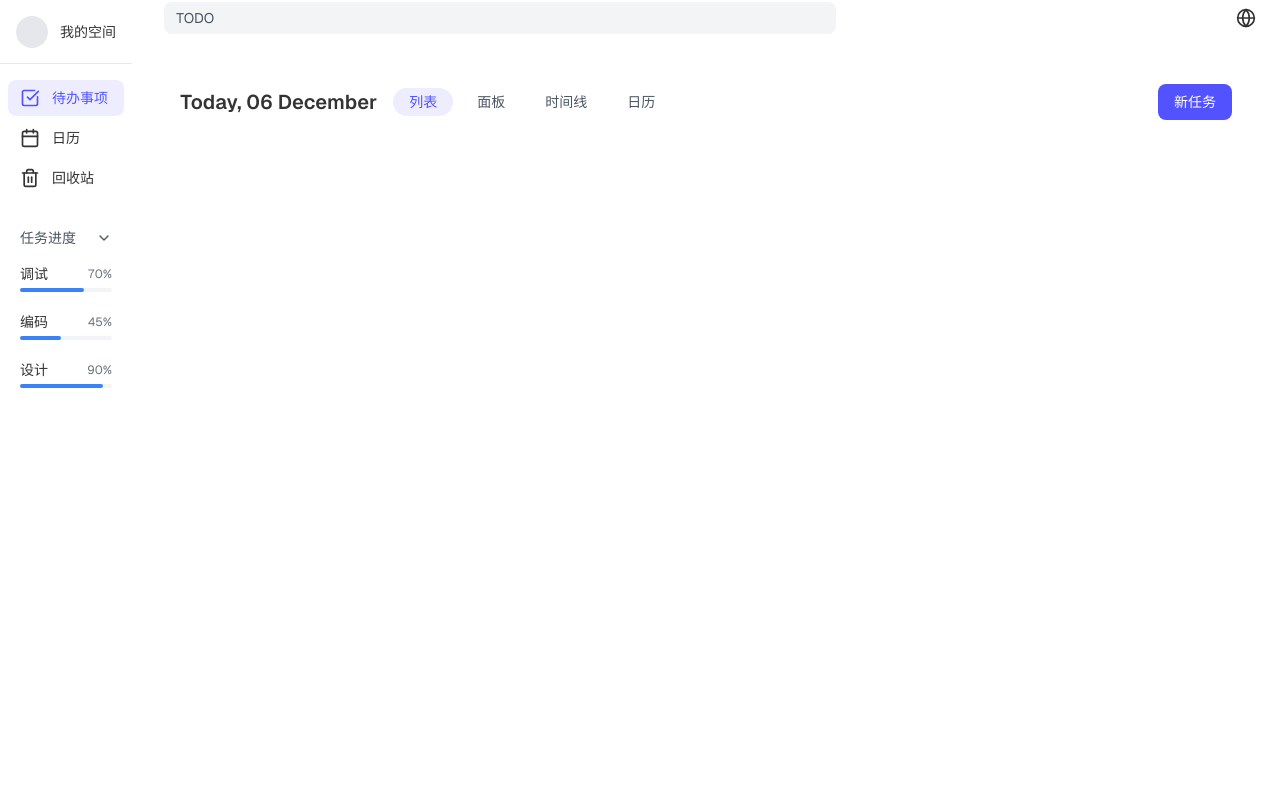
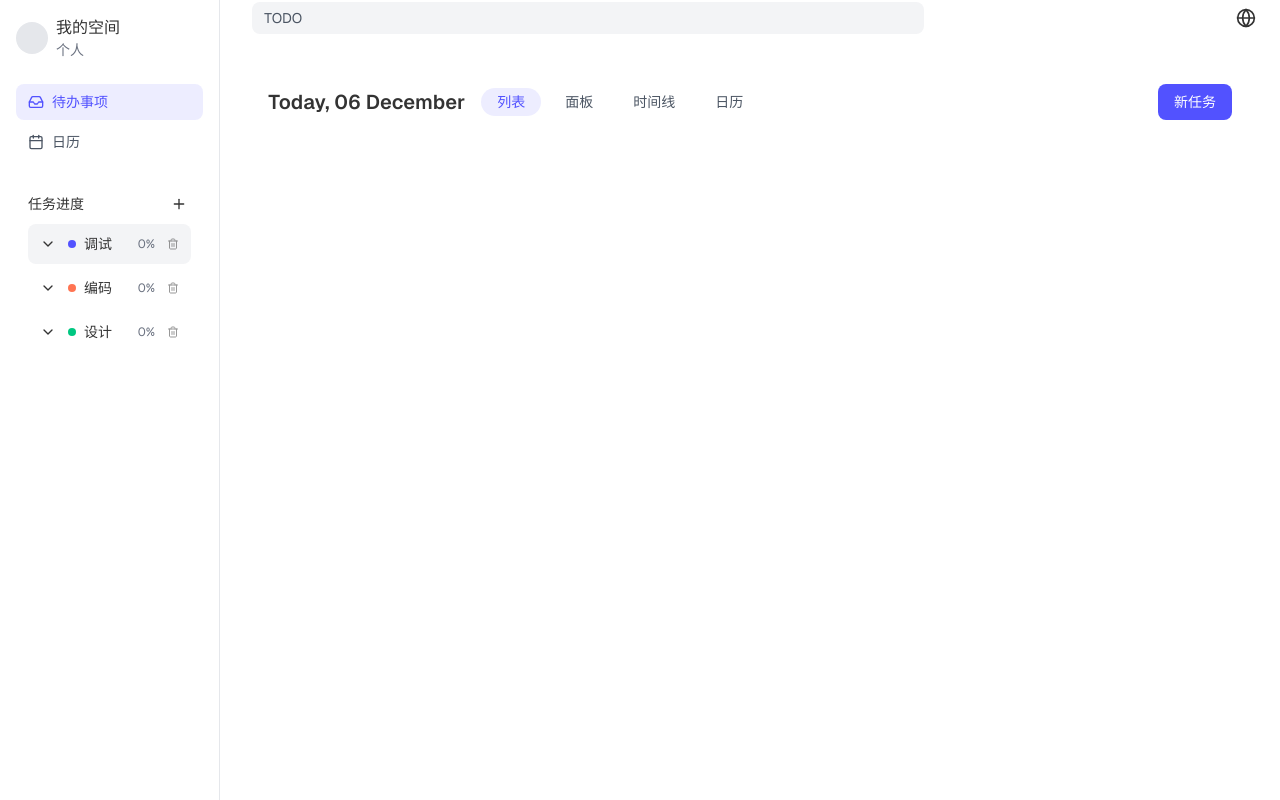
Before and after one commit to LianTianNo1/todo, a Next.js app: page / in a window 1280 px wide. Built offline with nearby package versions, Linux system fonts and the light colour scheme.

Commit message:
#feat: todolist 分组

```diff
--- a/components/layout/sidebar.tsx
+++ b/components/layout/sidebar.tsx
@@ -1,82 +1,169 @@
 "use client";
 
-import React from 'react';
-import {
-  LayoutDashboard,
-  CheckSquare,
-  Inbox,
-  Calendar,
-  Trash2,
-  ChevronDown
-} from 'lucide-react';
+import React, { useState } from 'react';
+import { useTodo } from '@/contexts/TodoContext';
+import { ChevronDown, ChevronRight, Plus, Trash2, Calendar, Inbox, X } from 'lucide-react';
+import * as Dialog from '@radix-ui/react-dialog';
 
 const Sidebar = () => {
+  const { groups, selectedGroupId, selectGroup, toggleGroupExpanded, addGroup, deleteGroup, getGroupProgress } = useTodo();
+  const [showNewGroup, setShowNewGroup] = useState(false);
+  const [newGroupName, setNewGroupName] = useState('');
+  const [newGroupColor, setNewGroupColor] = useState('bg-[#5252FF]');
+
+  const colors = [
+    'bg-[#5252FF]',
+    'bg-[#FF7452]',
+    'bg-[#00C781]',
+    'bg-[#FFCA58]',
+    'bg-[#FF4F56]',
+    'bg-[#7B61FF]',
+    'bg-[#00739D]',
+    'bg-[#00873D]',
+  ];
+
+  const handleAddGroup = () => {
+    if (newGroupName.trim()) {
+      addGroup(newGroupName, newGroupColor);
+      setNewGroupName('');
+      setShowNewGroup(false);
+    }
+  };
+
   return (
-    <div className="h-full flex flex-col">
-      {/* 用户信息区 */}
-      <div className="h-16 px-4 flex items-center border-b">
+    <div className="w-[220px] h-full border-r bg-white p-4">
+      <div className="flex items-center gap-2 mb-6">
         <div className="w-8 h-8 rounded-full bg-gray-200" />
-        <div className="ml-3">
-          <h3 className="text-sm font-medium">我的空间</h3>
+        <div>
+          <div className="font-medium">我的空间</div>
+          <div className="text-sm text-gray-500">个人</div>
         </div>
       </div>
 
-      {/* 主导航 */}
-      <nav className="flex-1 px-2 py-4">
-        <div className="space-y-1">
-          <a href="#" className="flex items-center px-3 py-2 text-sm rounded-lg bg-[rgba(82,82,255,0.1)] text-[#5252FF]">
-            <CheckSquare className="w-5 h-5 mr-3" />
-            待办事项
-          </a>
-          <a href="#" className="flex items-center px-3 py-2 text-sm rounded-lg hover:bg-gray-100">
-            <Calendar className="w-5 h-5 mr-3" />
-            日历
-          </a>
-          <a href="#" className="flex items-center px-3 py-2 text-sm rounded-lg hover:bg-gray-100">
-            <Trash2 className="w-5 h-5 mr-3" />
-            回收站
-          </a>
+      <div className="space-y-1 mb-6">
+        <button className="w-full flex items-center gap-2 px-3 py-2 text-sm text-[#5252FF] bg-[rgba(82,82,255,0.1)] rounded-lg">
+          <Inbox className="w-4 h-4" />
+          待办事项
+        </button>
+        <button className="w-full flex items-center gap-2 px-3 py-2 text-sm text-gray-600 hover:bg-gray-100 rounded-lg">
+          <Calendar className="w-4 h-4" />
+          日历
+        </button>
+      </div>
+
+      <div className="mb-2">
+        <div className="flex items-center justify-between px-3 py-2">
+          <span className="text-sm font-medium">任务进度</span>
+          <button
+            onClick={() => setShowNewGroup(true)}
+            className="p-1 hover:bg-gray-100 rounded"
+          >
+            <Plus className="w-4 h-4" />
+          </button>
         </div>
 
-        {/* 任务进度区 */}
-        <div className="mt-8">
-          <div className="px-3 mb-2">
-            <h3 className="flex items-center justify-between text-sm font-medium text-gray-600">
-              任务进度
-              <ChevronDown className="w-4 h-4" />
-            </h3>
-          </div>
-          <div className="space-y-1">
-            <div className="px-3 py-2">
-              <div className="flex items-center justify-between text-sm mb-1">
-                <span>调试</span>
-                <span className="text-xs text-gray-500">70%</span>
-              </div>
-              <div className="h-1 bg-gray-100 rounded-full">
-                <div className="h-full w-[70%] bg-blue-500 rounded-full"></div>
+        <div className="space-y-1">
+          {groups.map((group) => (
+            <div key={group.id} className="px-3">
+              <div
+                onClick={() => selectGroup(group.id)}
+                className={`w-full flex items-center justify-between p-2 text-sm rounded-lg cursor-pointer ${
+                  selectedGroupId === group.id ? 'bg-gray-100' : 'hover:bg-gray-50'
+                }`}
+              >
+                <div className="flex items-center gap-2">
+                  <button
+                    onClick={(e) => {
+                      e.stopPropagation();
+                      toggleGroupExpanded(group.id);
+                    }}
+                    className="p-1 hover:bg-gray-200 rounded"
+                  >
+                    {group.expanded ? (
+                      <ChevronDown className="w-4 h-4" />
+                    ) : (
+                      <ChevronRight className="w-4 h-4" />
+                    )}
+                  </button>
+                  <span className={`w-2 h-2 rounded-full ${group.color}`} />
+                  <span>{group.name}</span>
+                </div>
+                <div className="flex items-center gap-2">
+                  <span className="text-xs text-gray-500">{getGroupProgress(group.id)}%</span>
+                  <button
+                    onClick={(e) => {
+                      e.stopPropagation();
+                      deleteGroup(group.id);
+                    }}
+                    className="opacity-50 group-hover:opacity-100 p-1 hover:bg-gray-200 rounded"
+                  >
+                    <Trash2 className="w-3 h-3" />
+                  </button>
+                </div>
               </div>
             </div>
-            <div className="px-3 py-2">
-              <div className="flex items-center justify-between text-sm mb-1">
-                <span>编码</span>
-                <span className="text-xs text-gray-500">45%</span>
-              </div>
-              <div className="h-1 bg-gray-100 rounded-full">
-                <div className="h-full w-[45%] bg-blue-500 rounded-full"></div>
+          ))}
+        </div>
+      </div>
+
+      <Dialog.Root open={showNewGroup} onOpenChange={setShowNewGroup}>
+        <Dialog.Portal>
+          <Dialog.Overlay className="fixed inset-0 bg-black/50" />
+          <Dialog.Content className="fixed top-1/2 left-1/2 transform -translate-x-1/2 -translate-y-1/2 bg-white rounded-lg p-6 w-[400px]">
+            <div className="flex justify-between items-center mb-4">
+              <Dialog.Title className="text-lg font-semibold">新建分组</Dialog.Title>
+              <Dialog.Close className="p-1 hover:bg-gray-100 rounded">
+                <X className="w-5 h-5" />
+              </Dialog.Close>
+            </div>
+
+            <div className="mb-4">
+              <label className="block text-sm font-medium mb-1">分组名称</label>
+              <input
+                type="text"
+                value={newGroupName}
+                onChange={(e) => setNewGroupName(e.target.value)}
+                className="w-full px-3 py-2 border rounded-lg"
+                autoFocus
+              />
+            </div>
+
+            <div className="mb-4">
+              <label className="block text-sm font-medium mb-1">分组颜色</label>
+              <div className="flex gap-2">
+                {colors.map((color) => (
+                  <button
+                    key={color}
+                    type="button"
+                    onClick={() => setNewGroupColor(color)}
+                    className={`w-6 h-6 rounded-full ${color} ${
+                      newGroupColor === color ? 'ring-2 ring-offset-2 ring-blue-500' : ''
+                    }`}
+                  />
+                ))}
               </div>
             </div>
-            <div className="px-3 py-2">
-              <div className="flex items-center justify-between text-sm mb-1">
-                <span>设计</span>
-                <span className="text-xs text-gray-500">90%</span>
-              </div>
-              <div className="h-1 bg-gray-100 rounded-full">
-                <div className="h-full w-[90%] bg-blue-500 rounded-full"></div>
-              </div>
+
+            <div className="flex justify-end gap-2">
+              <button
+                type="button"
+                onClick={() => setShowNewGroup(false)}
+                className="px-4 py-2 text-sm text-gray-600 hover:bg-gray-100 rounded-lg"
+              >
+                取消
+              </button>
+              <button
+                type="button"
+                onClick={handleAddGroup}
+                className="px-4 py-2 text-sm bg-[#5252FF] text-white rounded-lg"
+                disabled={!newGroupName.trim()}
+              >
+                创建
+              </button>
             </div>
-          </div>
-        </div>
-      </nav>
+          </Dialog.Content>
+        </Dialog.Portal>
+      </Dialog.Root>
     </div>
   );
 };
--- a/components/todo/NewTaskDialog.tsx
+++ b/components/todo/NewTaskDialog.tsx
@@ -14,7 +14,7 @@ interface NewTaskDialogProps {
 
 const NewTaskDialog: React.FC<NewTaskDialogProps> = ({ open, onOpenChange }) => {
   const [title, setTitle] = useState('');
-  const { tags, addTask, addTag } = useTodo();
+  const { tags, addTask, addTag, selectedGroup } = useTodo();
   const { t } = useLocale();
   const [selectedTag, setSelectedTag] = useState<Tag | null>(null);
   const [showNewTag, setShowNewTag] = useState(false);
@@ -31,7 +31,7 @@ const NewTaskDialog: React.FC<NewTaskDialogProps> = ({ open, onOpenChange }) =>
   const handleSubmit = (e: React.FormEvent) => {
     e.preventDefault();
     if (title.trim() && selectedTag) {
-      addTask(title, selectedTag);
+      addTask(title, selectedTag, selectedGroup);
       setTitle('');
       onOpenChange(false);
     }
--- a/components/todo/TodoList.tsx
+++ b/components/todo/TodoList.tsx
@@ -17,12 +17,18 @@ interface Task {
   points: number;
   time: number;
   date: string;
+  groupId?: string;
 }
 
 const TodoList = () => {
   const [isNewTaskOpen, setIsNewTaskOpen] = useState(false);
-  const { tasks, toggleTask } = useTodo();
+  const { tasks, toggleTask, selectedGroupId } = useTodo();
   const today = format(new Date(), 'dd MMMM');
+
+  // 根据选中的分组过滤任务
+  const filteredTasks = selectedGroupId
+    ? tasks.filter(task => task.groupId === selectedGroupId)
+    : tasks;
 
   return (
     <div className="p-6">
@@ -35,15 +41,12 @@ const TodoList = () => {
               列表
             </button>
             <button className="px-4 py-1 text-sm text-gray-600 hover:bg-gray-100 rounded-full">
-              {/* Board */}
               面板
             </button>
             <button className="px-4 py-1 text-sm text-gray-600 hover:bg-gray-100 rounded-full">
-              {/* Timeline */}
               时间线
             </button>
             <button className="px-4 py-1 text-sm text-gray-600 hover:bg-gray-100 rounded-full">
-              {/* Calendar */}
               日历
             </button>
           </div>
@@ -58,7 +61,7 @@ const TodoList = () => {
 
       {/* 任务列表 */}
       <div className="space-y-2">
-        {tasks.map((task) => (
+        {filteredTasks.map((task) => (
           <div
             key={task.id}
             className="flex items-center h-14 px-4 border rounded-lg hover:bg-gray-50"
--- a/contexts/TodoContext.tsx
+++ b/contexts/TodoContext.tsx
@@ -10,11 +10,19 @@ export interface Tag {
   color: string;
 }
 
+export interface TaskGroup {
+  id: string;
+  name: string;
+  color: string;
+  expanded?: boolean;
+}
+
 export interface Task {
   id: string;
   title: string;
   completed: boolean;
   tag: Tag;
+  groupId: string;
   points: number;
   time: number;
   date: string;
@@ -23,11 +31,18 @@ export interface Task {
 interface TodoContextType {
   tasks: Task[];
   tags: Tag[];
+  groups: TaskGroup[];
+  selectedGroupId: string;
   addTask: (title: string, tag: Tag) => void;
   toggleTask: (id: string) => void;
   deleteTask: (id: string) => void;
   addTag: (name: string, color: string) => void;
   deleteTag: (id: string) => void;
+  addGroup: (name: string, color: string) => void;
+  deleteGroup: (id: string) => void;
+  selectGroup: (id: string) => void;
+  toggleGroupExpanded: (id: string) => void;
+  getGroupProgress: (groupId: string) => number;
 }
 
 const defaultTags: Tag[] = [
@@ -36,21 +51,33 @@ const defaultTags: Tag[] = [
   { id: '3', name: '休息', color: 'bg-[#FFC300]' },
 ];
 
+const defaultGroups: TaskGroup[] = [
+  { id: '1', name: '调试', color: 'bg-[#5252FF]', expanded: true },
+  { id: '2', name: '编码', color: 'bg-[#FF7452]', expanded: true },
+  { id: '3', name: '设计', color: 'bg-[#00C781]', expanded: true },
+];
+
 const TodoContext = createContext<TodoContextType | undefined>(undefined);
 
 const LOCAL_STORAGE_KEYS = {
   TASKS: 'todo-tasks',
   TAGS: 'todo-tags',
+  GROUPS: 'todo-groups',
+  SELECTED_GROUP: 'todo-selected-group'
 };
 
 export function TodoProvider({ children }: { children: React.ReactNode }) {
   const [tasks, setTasks] = useState<Task[]>([]);
   const [tags, setTags] = useState<Tag[]>([]);
+  const [groups, setGroups] = useState<TaskGroup[]>([]);
+  const [selectedGroupId, setSelectedGroupId] = useState<string>('1');
 
   // 初始化时从localStorage加载数据
   useEffect(() => {
     const storedTasks = localStorage.getItem(LOCAL_STORAGE_KEYS.TASKS);
     const storedTags = localStorage.getItem(LOCAL_STORAGE_KEYS.TAGS);
+    const storedGroups = localStorage.getItem(LOCAL_STORAGE_KEYS.GROUPS);
+    const storedSelectedGroup = localStorage.getItem(LOCAL_STORAGE_KEYS.SELECTED_GROUP);
 
     if (storedTasks) {
       setTasks(JSON.parse(storedTasks));
@@ -59,7 +86,17 @@ export function TodoProvider({ children }: { children: React.ReactNode }) {
     if (storedTags) {
       setTags(JSON.parse(storedTags));
     } else {
-      setTags(defaultTags); // 如果没有存储的标签，使用默认标签
+      setTags(defaultTags);
+    }
+
+    if (storedGroups) {
+      setGroups(JSON.parse(storedGroups));
+    } else {
+      setGroups(defaultGroups);
+    }
+
+    if (storedSelectedGroup) {
+      setSelectedGroupId(storedSelectedGroup);
     }
   }, []);
 
@@ -72,12 +109,21 @@ export function TodoProvider({ children }: { children: React.ReactNode }) {
     localStorage.setItem(LOCAL_STORAGE_KEYS.TAGS, JSON.stringify(tags));
   }, [tags]);
 
+  useEffect(() => {
+    localStorage.setItem(LOCAL_STORAGE_KEYS.GROUPS, JSON.stringify(groups));
+  }, [groups]);
+
+  useEffect(() => {
+    localStorage.setItem(LOCAL_STORAGE_KEYS.SELECTED_GROUP, selectedGroupId);
+  }, [selectedGroupId]);
+
   const addTask = (title: string, tag: Tag) => {
     const newTask: Task = {
       id: Math.random().toString(36).substr(2, 9),
       title,
       completed: false,
       tag,
+      groupId: selectedGroupId,
       points: 4,
       time: 12,
       date: format(new Date(), 'dd MMM yyyy', { locale: zhCN })
@@ -107,7 +153,6 @@ export function TodoProvider({ children }: { children: React.ReactNode }) {
   };
 
   const deleteTag = (id: string) => {
-    // 不允许删除有关联任务的标签
     const tagHasTasks = tasks.some(task => task.tag.id === id);
     if (tagHasTasks) {
       alert('该标签下还有任务，无法删除');
@@ -116,15 +161,60 @@ export function TodoProvider({ children }: { children: React.ReactNode }) {
     setTags(prevTags => prevTags.filter(tag => tag.id !== id));
   };
 
+  const addGroup = (name: string, color: string) => {
+    const newGroup: TaskGroup = {
+      id: Math.random().toString(36).substr(2, 9),
+      name,
+      color,
+      expanded: true
+    };
+    setGroups(prevGroups => [...prevGroups, newGroup]);
+  };
+
+  const deleteGroup = (id: string) => {
+    const groupHasTasks = tasks.some(task => task.groupId === id);
+    if (groupHasTasks) {
+      alert('该分组下还有任务，无法删除');
+      return;
+    }
+    setGroups(prevGroups => prevGroups.filter(group => group.id !== id));
+  };
+
+  const selectGroup = (id: string) => {
+    setSelectedGroupId(id);
+  };
+
+  const toggleGroupExpanded = (id: string) => {
+    setGroups(prevGroups =>
+      prevGroups.map(group =>
+        group.id === id ? { ...group, expanded: !group.expanded } : group
+      )
+    );
+  };
+
+  const getGroupProgress = (groupId: string) => {
+    const groupTasks = tasks.filter(task => task.groupId === groupId);
+    if (groupTasks.length === 0) return 0;
+    const completedTasks = groupTasks.filter(task => task.completed);
+    return Math.round((completedTasks.length / groupTasks.length) * 100);
+  };
+
   return (
     <TodoContext.Provider value={{
       tasks,
       tags,
+      groups,
+      selectedGroupId,
       addTask,
       toggleTask,
       deleteTask,
       addTag,
-      deleteTag
+      deleteTag,
+      addGroup,
+      deleteGroup,
+      selectGroup,
+      toggleGroupExpanded,
+      getGroupProgress
     }}>
       {children}
     </TodoContext.Provider>
```
